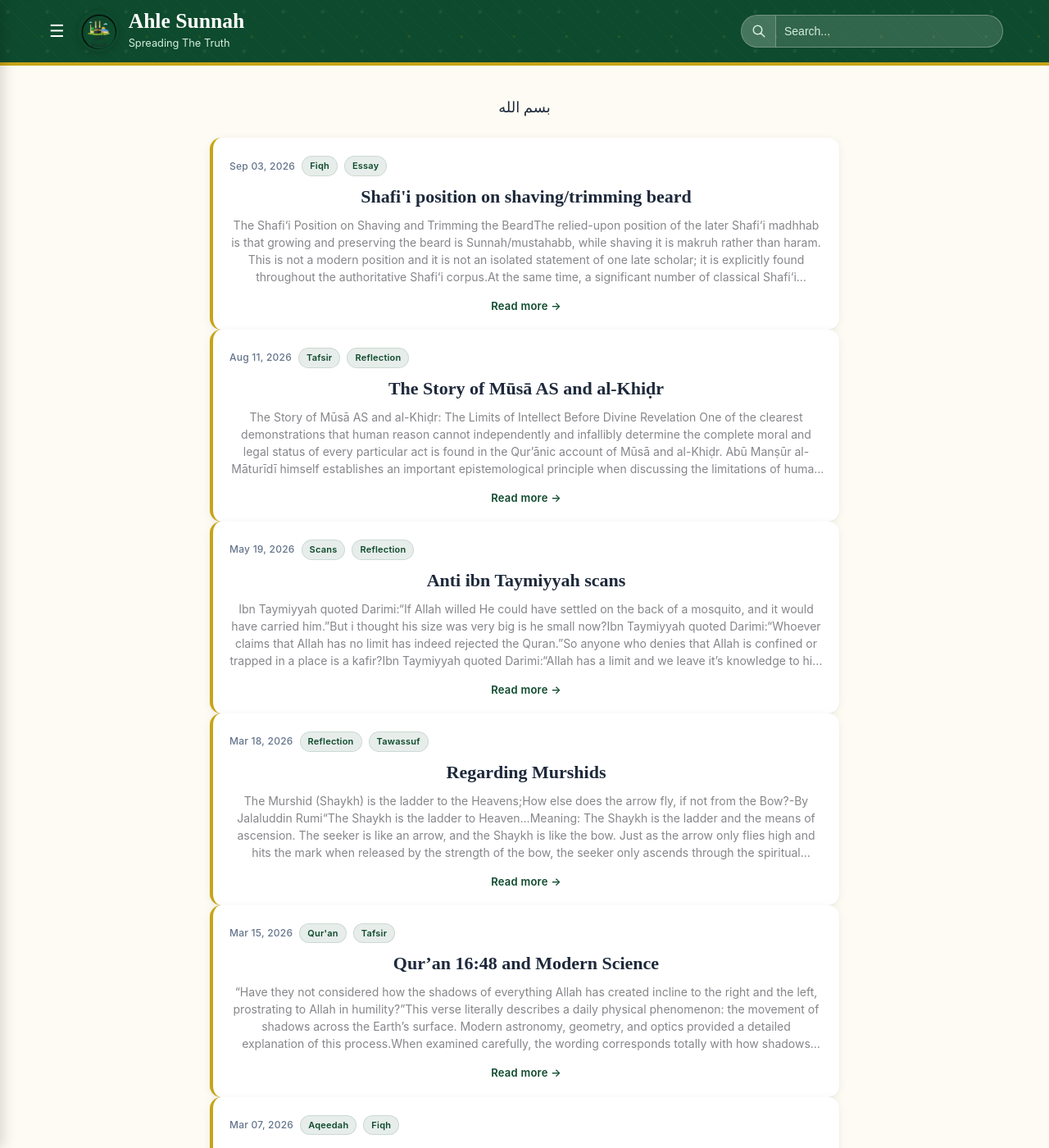
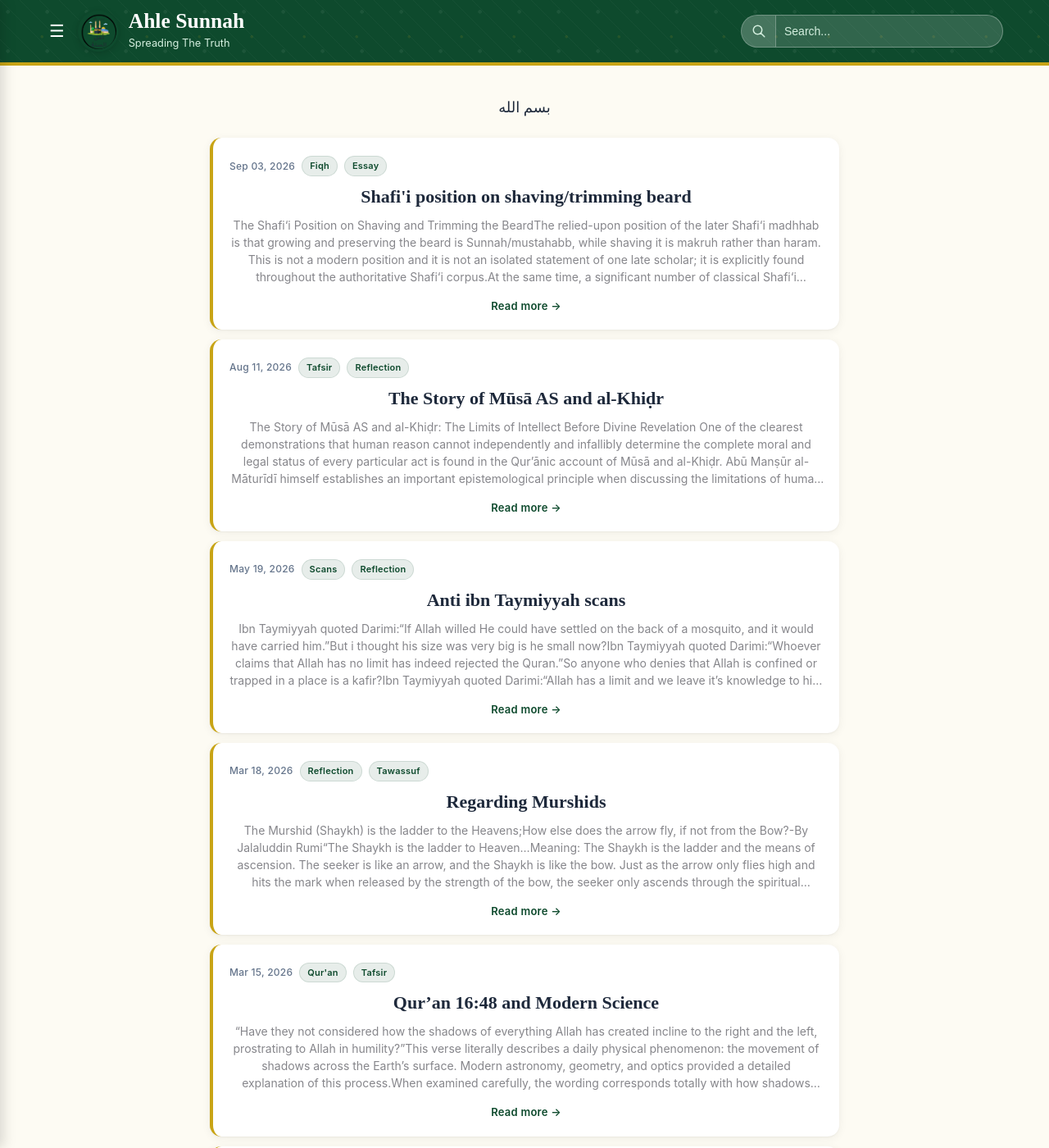
Before and after one commit to Fali17/ahlesunnah, a Jekyll site: the page built from index.html, in a window 1280 px wide and 1400 px high. Shown: the whole window at 82% size. Built offline with Jekyll 4.4.1, drawn with Linux system fonts in a browser that asks for light colours; the list of posts is cut into pages by our own code.

Commit message:
Update main.css

```diff
--- a/assets/css/main.css
+++ b/assets/css/main.css
@@ -277,15 +277,21 @@ body {
 }
 
 /* --- Post Articles Stream Components --- */
-.posts-grid { display: flex; flex-direction: column; gap: 0; }
+/* --- Post Articles Stream Components --- */
+.posts-grid {
+  display: flex;
+  flex-direction: column;
+  gap: 12px;              /* mini space between boxes */
+}
+
 .post-card {
   background: var(--card);
   border-left: 4px solid var(--accent);
   border-radius: var(--radius);
   padding: 22px 20px 18px;
-  margin-bottom: 18px;
-  box-shadow: 0 2px 12px rgba(0,0,0,0.06), 0 1px 2px rgba(0,0,0,0.04);
-  transition: transform .2s, box-shadow .2s;
+  margin-bottom: 0;       /* gap handles spacing now */
+  box-shadow: 0 2px 12px rgba(0, 0, 0, 0.06), 0 1px 2px rgba(0, 0, 0, 0.04);
+  transition: transform 0.2s, box-shadow 0.2s;
 }
 .post-card:hover {
   transform: translateY(-1px);
```
